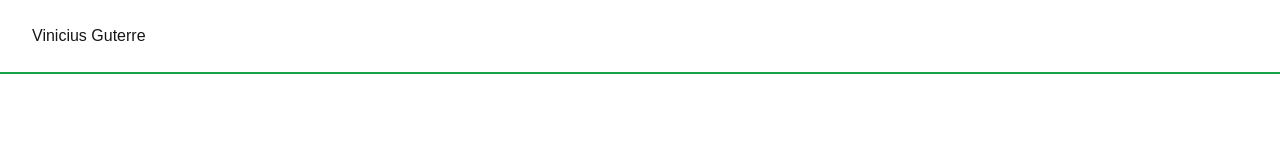
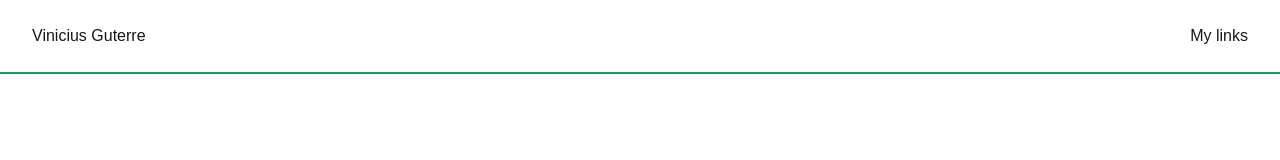
Before and after one commit to ViniciusGuterres/vinicius-dev, a Next.js app in the folder web/: page / in a window 1280 px wide. Shown: the top 160 px of the page. Built offline with nearby package versions, Linux system fonts and the light colour scheme.

Commit message:
Adjusting header css

```diff
--- a/web/src/app/components/Header.jsx
+++ b/web/src/app/components/Header.jsx
@@ -5,9 +5,9 @@ export default function Header() {
                 className="mx-auto flex max-w-7xl items-center justify-between p-6 lg:px-8 border-b-2 border-green-600"
                 aria-label="Global"
             >
-                <div className="flex lg:flex-1">
-                    <span>Vinicius Guterre</span>
-                </div>
+                <span>Vinicius Guterre</span>
+
+                <span>My links</span>
             </nav>
         </header>
     );
```
